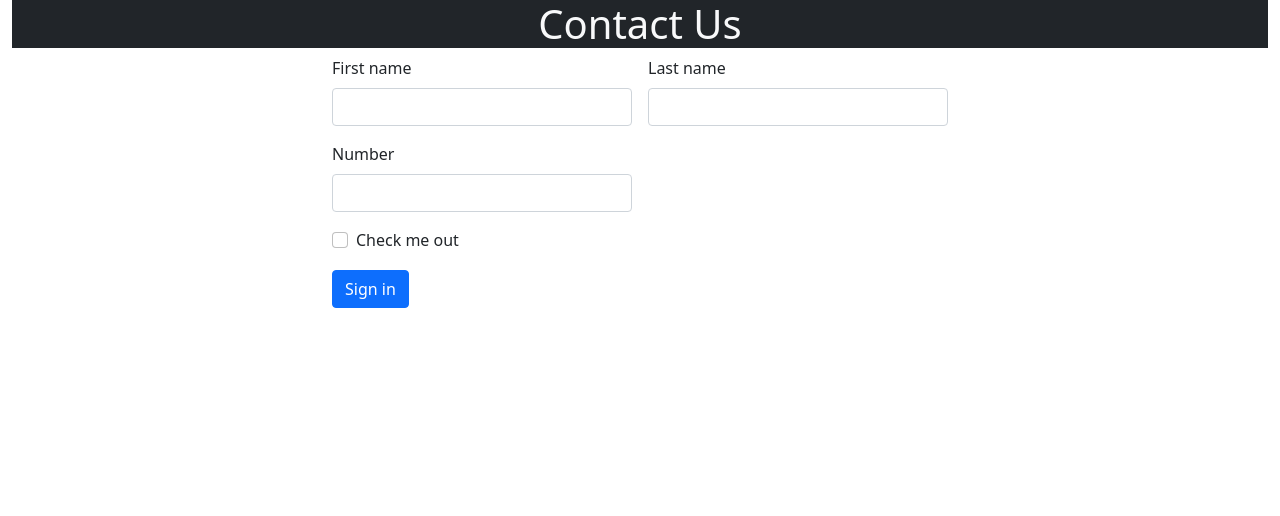
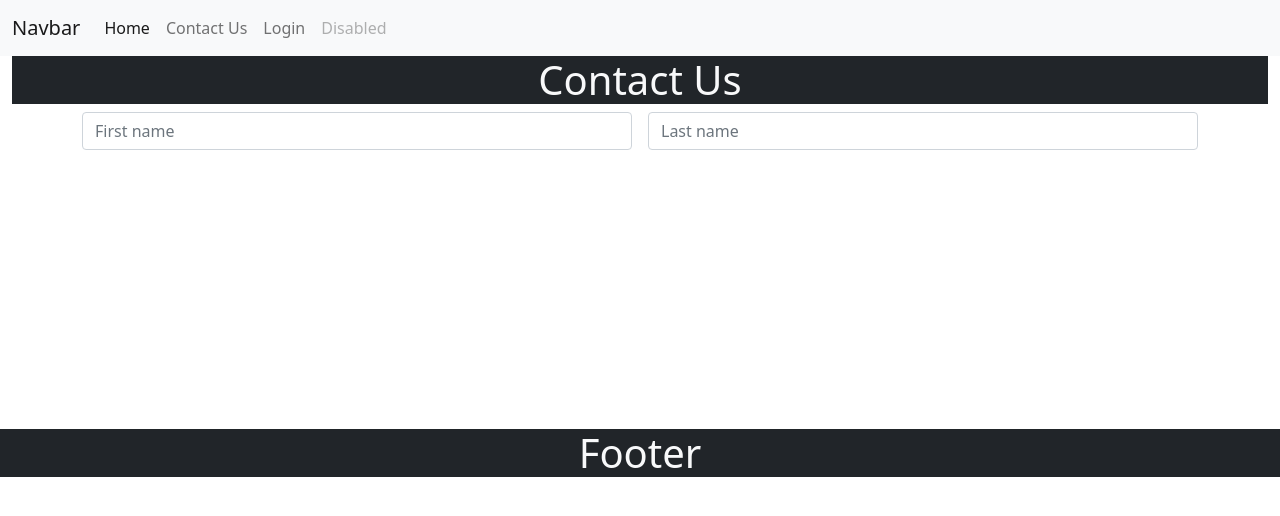
Before and after one commit to Faisalbaig1998/AdminPage, a PHP site: page /contact.php in a window 1280 px wide. Shown: the top 516 px of the page. Run offline with PHP 8.4, Linux system fonts and the light colour scheme.

Commit message:
added some other functions

```diff
--- a/contact.php
+++ b/contact.php
@@ -1,56 +1,49 @@
-    <!DOCTYPE html>
+<!doctype html>
 <html lang="en">
 
 <head>
-        <meta charset="UTF-8">
-        <meta http-equiv="X-UA-Compatible" content="IE=edge">
-        <meta name="viewport" content="width=device-width, initial-scale=1.0">
-        <link href="https://cdn.jsdelivr.net/npm/bootstrap@5.1.3/dist/css/bootstrap.min.css" rel="stylesheet" integrity="sha384-1BmE4kWBq78iYhFldvKuhfTAU6auU8tT94WrHftjDbrCEXSU1oBoqyl2QvZ6jIW3" crossorigin="anonymous">
-        <title>Contact Us</title>
+    <!-- Required meta tags -->
+    <meta charset="utf-8">
+    <meta name="viewport" content="width=device-width, initial-scale=1">
+
+    <!-- Bootstrap CSS -->
+    <link href="https://cdn.jsdelivr.net/npm/bootstrap@5.1.3/dist/css/bootstrap.min.css" rel="stylesheet"
+        integrity="sha384-1BmE4kWBq78iYhFldvKuhfTAU6auU8tT94WrHftjDbrCEXSU1oBoqyl2QvZ6jIW3" crossorigin="anonymous">
+
+    <title>Air Borne Shoe</title>
 </head>
-    <style>
-        *{
-            margin:0;
-            padding: 0;
-            box-sizing: border-box;
-        }
-    </style>
 
 <body>
-        <div class="container-fluid m-0">
+
+    <?php include 'partials/header.inc.php'; ?>
+    <div class="container-fluid">
         <h1 class="text-center bg-dark text-light">Contact Us</h1>
     </div>
-        <div class="container col-6
-         ">
-            <form class="row g-3">
-                <div class="col-md-6">
-                    <label for="inputfirstname" class="form-label">First name</label>
-                    <input type="text" name="fname" class="form-control" id="inputfirstname">
+    <div class="container" style="min-height: 333px;">
+        <div class="row g-3">
+            <div class="col">
+                <input type="text" class="form-control" placeholder="First name" aria-label="First name">
             </div>
-                <div class="col-md-6">
-                    <label for="inputlastname" class="form-label">Last name</label>
-                    <input type="text" name="lname" class="form-control" id="inputlastname">
-                </div>
-                <div class="col-md-6">
-                    <label for="inputNumber" class="form-label">Number</label>
-                    <input type="number" class="form-control" id="inputNumber">
-                </div>
-                <div class="col-12">
-                    <div class="form-check">
-                        <input class="form-check-input" type="checkbox" id="gridCheck">
-                        <label class="form-check-label" for="gridCheck">
-                            Check me out
-                        </label>
+            <div class="col">
+                <input type="text" class="form-control" placeholder="Last name" aria-label="Last name">
             </div>
         </div>
-                <div class="col-12">
-                    <button type="submit" class="btn btn-primary">Sign in</button>
     </div>
-            </form>
-        </div>
-        <script src="https://cdn.jsdelivr.net/npm/bootstrap@5.1.3/dist/js/bootstrap.bundle.min.js" integrity="sha384-ka7Sk0Gln4gmtz2MlQnikT1wXgYsOg+OMhuP+IlRH9sENBO0LRn5q+8nbTov4+1p" crossorigin="anonymous">
+    <?php include 'partials/footer.inc.php'; ?>
+
+
+    <!-- Optional JavaScript; choose one of the two! -->
+
+    <!-- Option 1: Bootstrap Bundle with Popper -->
+    <script src="https://cdn.jsdelivr.net/npm/bootstrap@5.1.3/dist/js/bootstrap.bundle.min.js"
+        integrity="sha384-ka7Sk0Gln4gmtz2MlQnikT1wXgYsOg+OMhuP+IlRH9sENBO0LRn5q+8nbTov4+1p" crossorigin="anonymous">
     </script>
 
+    <!-- Option 2: Separate Popper and Bootstrap JS -->
+    <!--
+    <script src="https://cdn.jsdelivr.net/npm/@popperjs/core@2.10.2/dist/umd/popper.min.js" integrity="sha384-7+zCNj/IqJ95wo16oMtfsKbZ9ccEh31eOz1HGyDuCQ6wgnyJNSYdrPa03rtR1zdB" crossorigin="anonymous"></script>
+    <script src="https://cdn.jsdelivr.net/npm/bootstrap@5.1.3/dist/js/bootstrap.min.js" integrity="sha384-QJHtvGhmr9XOIpI6YVutG+2QOK9T+ZnN4kzFN1RtK3zEFEIsxhlmWl5/YESvpZ13" crossorigin="anonymous"></script>
+    -->
 </body>
 
 </html>
--- /dev/null
+++ b/partials/footer.inc.php
@@ -0,0 +1,3 @@
+<div class="container-fluid bg-dark">
+    <h1 class="text-center text-light">Footer</h1>
+</div>
--- /dev/null
+++ b/partials/header.inc.php
@@ -0,0 +1,25 @@
+<nav class="navbar navbar-expand-lg navbar-light bg-light">
+        <div class="container-fluid">
+            <a class="navbar-brand" href="#">Navbar</a>
+            <button class="navbar-toggler" type="button" data-bs-toggle="collapse" data-bs-target="#navbarNav"
+                aria-controls="navbarNav" aria-expanded="false" aria-label="Toggle navigation">
+                <span class="navbar-toggler-icon"></span>
+            </button>
+            <div class="collapse navbar-collapse" id="navbarNav">
+                <ul class="navbar-nav">
+                    <li class="nav-item">
+                        <a class="nav-link active" aria-current="page" href="#">Home</a>
+                    </li>
+                    <li class="nav-item">
+                        <a class="nav-link" href="contact.php">Contact Us</a>
+                    </li>
+                    <li class="nav-item">
+                        <a class="nav-link" href="login.php">Login</a>
+                    </li>
+                    <li class="nav-item">
+                        <a class="nav-link disabled">Disabled</a>
+                    </li>
+                </ul>
+            </div>
+        </div>
+    </nav>
```
Also changed, not shown: index.php (+21 -25 lines). Lines whose indentation alone changed are shown as unchanged.
